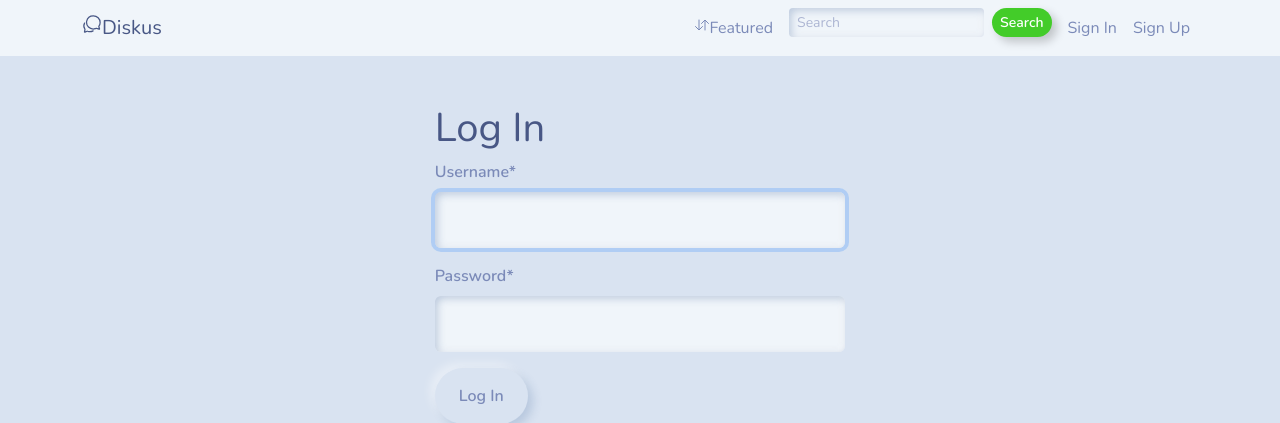
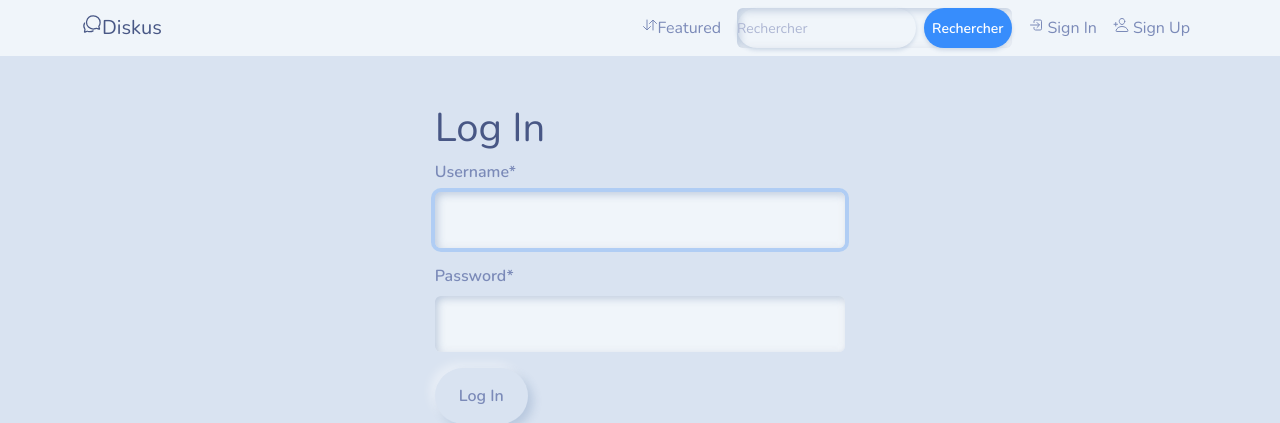
Before and after one commit to GaetanLecuyer/Porte_Folio2, a Django app: a page that uses blog/templates/blog/nav.html in a window 1280 px wide. Shown: the top 423 px of the page. Run offline with Django 4.2, Linux system fonts and the light colour scheme; some libraries are stand-ins or nearby versions.

Commit message:
add the second arpte of the code: code is compltte

```diff
--- a/blog/templates/blog/base.html
+++ b/blog/templates/blog/base.html
@@ -1,20 +1,31 @@
 <!DOCTYPE html>
 <html lang="en">
 <head>
+    <!-- Meta tags for character set and viewport -->
     <meta charset="UTF-8">
     <meta http-equiv="X-UA-Compatible" content="IE=edge">
     <meta name="viewport" content="width=device-width, initial-scale=1.0">
+
+    <!-- Title of the webpage -->
     <title>disKus</title>
+
+    <!-- Bootstrap stylesheet link -->
     <link rel="stylesheet" href="https://bootswatch.com/5/morph/bootstrap.css">
-
 </head>
 <body>
+    <!-- Include navigation bar -->
     {% include 'blog/nav.html' %}
+
+    <!-- Content block -->
     {% block content %}
     {% endblock content %}
+
+    <!-- Bootstrap and Popper.js scripts -->
     <script src="https://cdn.jsdelivr.net/npm/@popperjs/core@2.11.8/dist/umd/popper.min.js" integrity="sha384-I7E8VVD/ismYTF4hNIPjVp/Zjvgyol6VFvRkX/vR+Vc4jQkC+hVqc2pM8ODewa9r" crossorigin="anonymous"></script>
     <script src="https://cdn.jsdelivr.net/npm/bootstrap@5.3.2/dist/js/bootstrap.min.js" integrity="sha384-BBtl+eGJRgqQAUMxJ7pMwbEyER4l1g+O15P+16Ep7Q9Q+zqX6gSbd85u4mG4QzX+" crossorigin="anonymous"></script>
+
+    <!-- Ionicons scripts (module and nomodule) -->
     <script type="module" src="https://unpkg.com/ionicons@7.1.0/dist/ionicons/ionicons.esm.js"></script>
-    <script nomodule src="https://unpkg.com/ionicons@7.1.0/dist/ionicons/ionicons.js"></script
+    <script nomodule src="https://unpkg.com/ionicons@7.1.0/dist/ionicons/ionicons.js"></script>
 </body>
 </html>
--- a/blog/templates/blog/nav.html
+++ b/blog/templates/blog/nav.html
@@ -1,3 +1,4 @@
+
 <!-- nav.html -->
 <nav class="navbar navbar-expand-lg navbar-light bg-light">
     <div class="container">
@@ -14,35 +15,45 @@
                 </li>
 
                 <!-- Ajoutez ce bloc pour le champ de recherche -->
-                <li class="nav-item">
+                <li class="nav-item d-flex justify-content-center">
                     <form class="d-flex mx-2" method="get" action="{% url 'search_articles' %}">
-                        <input class="form-control form-control-sm me-2" type="search" name="q" placeholder="Search" aria-label="Search">
-                        <button class="btn btn-outline-success btn-sm" type="submit">Search</button>
+                        <div class="input-group">
+                            <input class="form-control form-control-sm me-2 rounded-pill border-0 shadow-sm" type="search" name="q" placeholder="Rechercher" aria-label="Rechercher">
+                            <button class="btn btn-outline-primary btn-sm rounded-pill border-0 shadow-sm" type="submit">Rechercher</button>
+                        </div>
                     </form>
                 </li>
-
                 <!-- Ajoutez ce bloc pour le lien vers la page de profil -->
                 {% if request.user.is_authenticated and request.user.userprofile %}
                 <li class="nav-item">
                     <a class="nav-link d-flex align-items-center" href="{% url 'user_profile' request.user.id %}">
                         {% if request.user.userprofile.profile_picture %}
-                                <img src="{{ request.user.userprofile.profile_picture.url }}" alt="{{ request.user.username }}" class="user-profile-image img-fluid rounded-circle me-1" style="width: 30px; height: 30px; object-fit: cover;">
+                            <img src="{{ request.user.userprofile.profile_picture.url }}" alt="{{ request.user.username }}" class="user-profile-image img-fluid rounded-circle me-1" style="width: 30px; height: 30px; object-fit: cover; border: 2px solid #007BFF;">
+                        {% else %}
+                            <div class="user-profile-default rounded-circle me-1" style="width: 30px; height: 30px; background-color: #007BFF; display: flex; align-items: center; justify-content: center; color: white; font-weight: bold;">
+                                {{ request.user.username|slice:":1" }}
+                            </div>
                         {% endif %}
-                            {{ request.user.username }}
+                        <span class="d-none d-md-block">{{ request.user.username }}</span>
                     </a>
                 </li>
             {% endif %}
-
             {% if request.user.is_authenticated %}
             <li class="nav-item">
-                        <a class="nav-link" href="{% url 'logout' %}">Sign Out</a>
+                <a class="nav-link" href="{% url 'logout' %}">
+                    <ion-icon name="log-out-outline" class="me-1"></ion-icon>Sign Out
+                </a>
             </li>
             {% else %}
                 <li class="nav-item">
-                        <a class="nav-link" href="{% url 'login' %}">Sign In</a>
+                    <a class="nav-link" href="{% url 'login' %}">
+                        <ion-icon name="log-in-outline" class="me-1"></ion-icon>Sign In
+                    </a>
                 </li>
                 <li class="nav-item">
-                        <a class="nav-link" href="{% url 'register' %}">Sign Up</a>
+                    <a class="nav-link" href="{% url 'register' %}">
+                        <ion-icon name="person-add-outline" class="me-1"></ion-icon>Sign Up
+                    </a>
                 </li>
         {% endif %}
             </ul>
--- a/portefolio/wsgi.py
+++ b/portefolio/wsgi.py
@@ -14,5 +14,3 @@ from django.core.wsgi import get_wsgi_application
 os.environ.setdefault('DJANGO_SETTINGS_MODULE', 'portefolio.settings')
 
 application = get_wsgi_application()
-
-app = application
--- a/users/templates/users/update_profile_picture.html
+++ b/users/templates/users/update_profile_picture.html
@@ -8,10 +8,9 @@
             <div class="mb-3">
                 <label for="{{ form.profile_picture.id_for_label }}" class="form-label fw-bold" style="color: #007bff;"><ion-icon name="image-outline"></ion-icon></label>
                 {{ form.profile_picture }}
-                <!-- Ajoutez cette balise input pour permettre à l'utilisateur de sélectionner une photo depuis son ordinateur -->
                 <input type="file" name="{{ form.profile_picture.name }}" id="{{ form.profile_picture.id_for_label }}" class="form-control" accept="image/*">
             </div>
-            <button type="submit" class="btn btn-primary">Update</button>
+            <button tpe="submit" class="btn btn-primary">Update</button>
         </form>
     </div>
 {% endblock %}
```
Also changed, not shown: blog/templates/blog/blog_delete.html (+11 -0 lines), portefolio/settings.py (+4 -6 lines), article_images/article_images/LogoDiskus.png (added), article_images/article_images/web_infrastructure_1_Sljdl0I.png (added), article_images/profile_pictures/LogoDiskus_YlSpK3a.png (added), article_images/profile_pictures/create_accunt.png (added), article_images/profile_pictures/hTML.png (added), db.sqlite3. Lines whose indentation alone changed are shown as unchanged.
